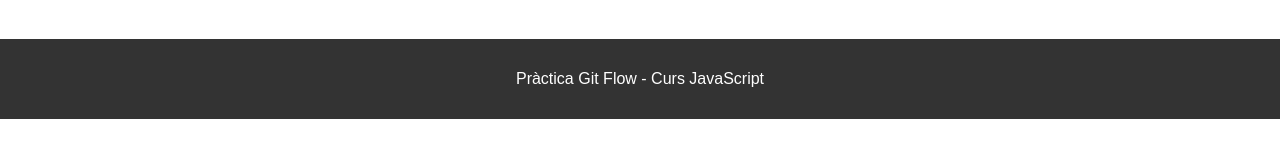
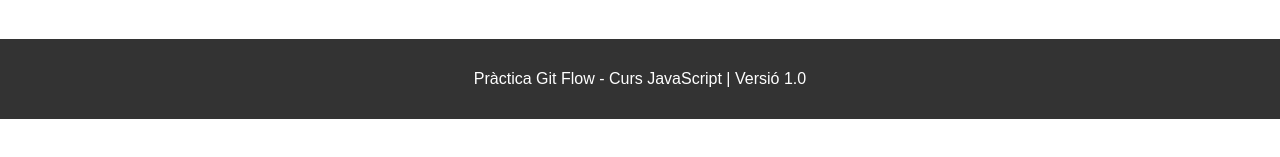
Before and after one commit to Daniel-Sarrio/practica-gitflow-javascript, a plain HTML site: page index.html in a window 1280 px wide. Shown: the part 543-700 px from the top of the page. Drawn offline with Linux system fonts and the light colour scheme.

Commit message:
chore: [Usuari 3] preparar versio 1.0 del projecte

```diff
--- a/index.html
+++ b/index.html
@@ -32,8 +32,8 @@
     </main>
 
     <footer>
-        <p>Pràctica Git Flow - Curs JavaScript</p>
-    </footer>
+    <p>Pràctica Git Flow - Curs JavaScript | Versió 1.0</p>
+</footer>
 
     <script src="script.js"></script>
 </body>
```
